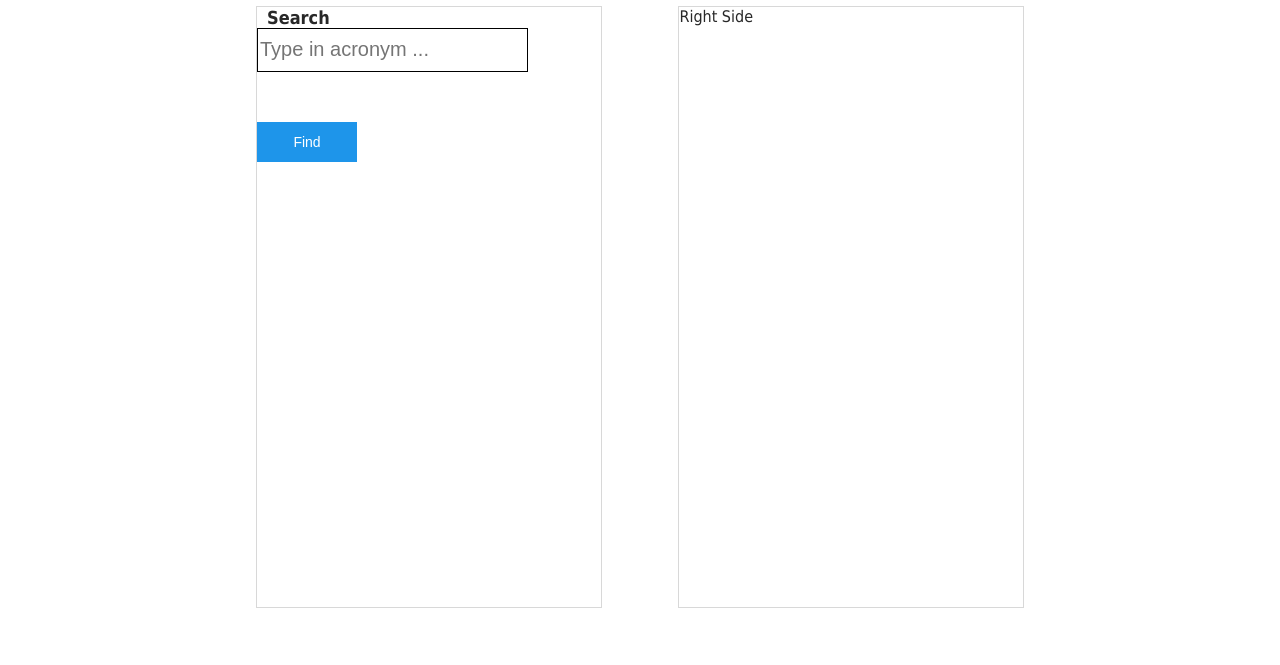
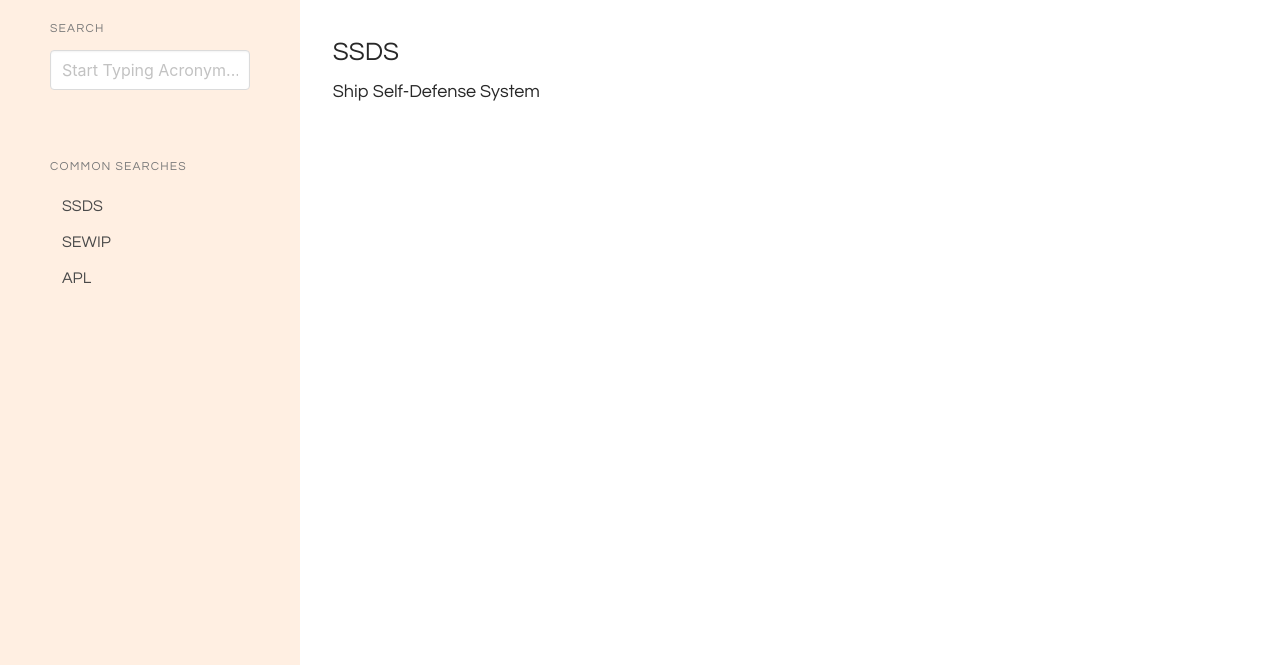
Before and after one commit to khandgp1/Acronym-List, a plain HTML site: page index.html in a window 1280 px wide. Shown: the part 135-800 px from the top of the page. Drawn offline with nearby package versions, Linux system fonts and the light colour scheme.

Commit message:
improved frontend

```diff
--- a/index.html
+++ b/index.html
@@ -3,6 +3,7 @@
 <head>
 <meta name="viewport" content="width=device-width, initial-scale=1">
 <title>Acronym App</title>
+<link rel="stylesheet" href="https://cdnjs.cloudflare.com/ajax/libs/bulma/0.6.2/css/bulma.min.css">
 <link rel="stylesheet" type="text/css" href="style.css">
 </head>
 
@@ -16,30 +17,58 @@
 
 		<div class="main">
 
-			<div class="left-panel">
 
-				<label style="margin: 10px;
-							font-weight: bold; font-size: 18px">
+      <aside class="menu">
+        <br><br>
+        <p class="menu-label">
           Search
-				</label>
+        </p>
+        <div class="field is-grouped">
+          <input class="input" type="text" placeholder="Start Typing Acronym...">
+          <p class="control"></p>
+        </div>
         <br>
+        <p class="menu-label">
+          Common Searches
+        </p>
+        <ul class="menu-list">
+          <li><a>SSDS</a></li>
+          <li><a>SEWIP</a></li>
+          <li><a>APL</a></li>
+        </ul>
+      </aside>
+
+			<!-- <div class="left-panel">
+
+				<label> Search </label>
+        <br>
+
+        <div class="field is-grouped">
+          <input class="input" type="text" placeholder="Text input">
+          <p class="control"></p>
+        </div>
+
         <input
-						v-on:keyup.enter="test"
+						v-on:keyup.enter="findword"
 						placeholder="Type in acronym ..."
 						name="search_word"
 						v-model="word"
         >
-
-
         <br>
-				<button @click="findAcronym">Find</button>
+        <button class="button" @click="findAcronym"> Find </button>
 				<br>
 
 				<p>{{ test }}</p>
 
+      </div> -->
+
+      <!-- <div class="verticledivider"></div> -->
+
+      <div class="right-panel">
+        <h2 class="selectedWord">{{ word }}</h2> <br>
+        <h3 class="selectedDescription"> {{ description }} </h3>
       </div>
 
-			<div class="right-panel">Right Side</div>
 
 		</div>
 
--- a/main.js
+++ b/main.js
@@ -5,7 +5,8 @@ var app = new Vue({
 	data: {
 
 		title: "SSDS T&E Acronyms",
-		word: null,
+		word: "SSDS",
+		description: "Ship Self-Defense System",
 		test: null
 
 	},
@@ -17,7 +18,7 @@ var app = new Vue({
 				.get('http://localhost:5000/acronymnList/' + this.word)
 				.then(response => (this.test = response.data.acronymn))
 		},
-		test() {
+		findword() {
 			this.test = "letsdoit"
 		}
 	}
--- a/style.css
+++ b/style.css
@@ -1,13 +1,13 @@
 body {
-  font-family: tahoma;
+  font-family: "Century Gothic", CenturyGothic, AppleGothic, sans-serif;
   color:#282828;
   margin: 0px;
 }
 
 .nav-bar {
   background: linear-gradient(90deg, #C06016 0%, #DF8749 75%, #E9B589 100%);
-  height: 60px;
-  margin-bottom: 15px;
+  height: 45px;
+  margin-bottom: 25px;
 }
 
 .title {
@@ -18,21 +18,22 @@ body {
 
 .main {
   display: flex;
-  margin-left: 20%;
-  margin-right: 20%;
+  margin-left: 10%;
+  margin-right: 10%;
 }
 
 .left-panel {
-  width: 50%;
-  margin-right: 10%;
+  width: 25%;
+  margin-right: 5%;
 
-  border: 1px solid #d8d8d8;
+  /* border: 1px solid #d8d8d8; */
   height: 600px;
 }
 
 .right-panel {
-  width: 50%;
-  border: 1px solid #d8d8d8;
+  width: 70%;
+  padding-left: 20%;
+  padding-top: 50px;
 }
 
 input {
@@ -81,16 +82,6 @@ img {
   padding: 5px 20px;
 }
 
-button {
-  margin-top: 30px;
-  border: none;
-  background-color: #1E95EA;
-  color: white;
-  height: 40px;
-  width: 100px;
-  font-size: 14px;
-}
-
 .disabledButton {
   background-color: #d8d8d8;
 }
@@ -116,3 +107,32 @@ textarea {
   color: #16C0B0;
   text-decoration: underline;
 }
+
+.verticledivider {
+  border-left: 1px solid black;
+  padding: 20px;
+  height: 550px;
+}
+
+h1 { font-family: "Century Gothic", CenturyGothic, AppleGothic, sans-serif; font-size: 32px; font-style: normal; font-variant: normal; font-weight: bold; line-height: 26px; }
+h2 { font-family: "Century Gothic", CenturyGothic, AppleGothic, sans-serif; font-size: 26px; font-style: normal; font-variant: normal; font-weight: normal; line-height: 15px; }
+h3 { font-family: "Century Gothic", CenturyGothic, AppleGothic, sans-serif; font-size: 18px; font-style: normal; font-variant: normal; font-weight: normal; line-height: 15px; }
+p label { font-family: "Century Gothic", CenturyGothic, AppleGothic, sans-serif; font-size: 14px; font-style: normal; font-variant: normal; font-weight: 400; line-height: 20px; }
+/* blockquote { font-family: "Century Gothic", CenturyGothic, AppleGothic, sans-serif; font-size: 21px; font-style: normal; font-variant: normal; font-weight: 400; line-height: 30px; }
+pre { font-family: "Century Gothic", CenturyGothic, AppleGothic, sans-serif; font-size: 13px; font-style: normal; font-variant: normal; font-weight: 400; line-height: 18px; } */
+
+
+aside {
+  height: 100%; /* Full-height: remove this if you want "auto" height */
+  width: 300px; /* Set the width of the sidebar */
+  position: fixed; /* Fixed Sidebar (stay in place on scroll) */
+  top: 45px; /* Stay at the top */
+  left: 0;
+  padding-left: 50px;
+  padding-right: 50px;
+  background-color: #FFEFE2; /* Black */
+
+  padding-top: 50px;
+  /* background-color: #f6f6f6; */
+  /* height: 600px; */
+}
```
Also changed, not shown: package-lock.json (added). Lines whose indentation alone changed are shown as unchanged.
